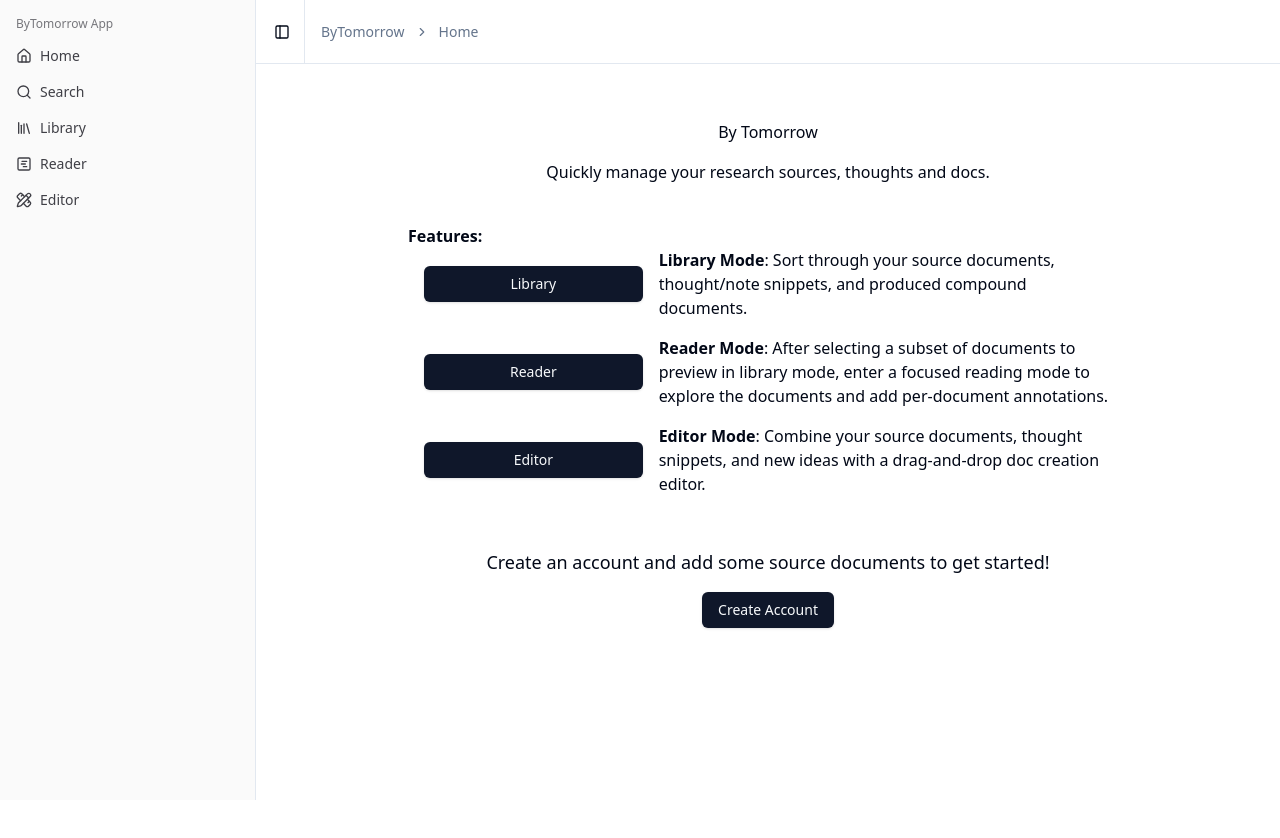
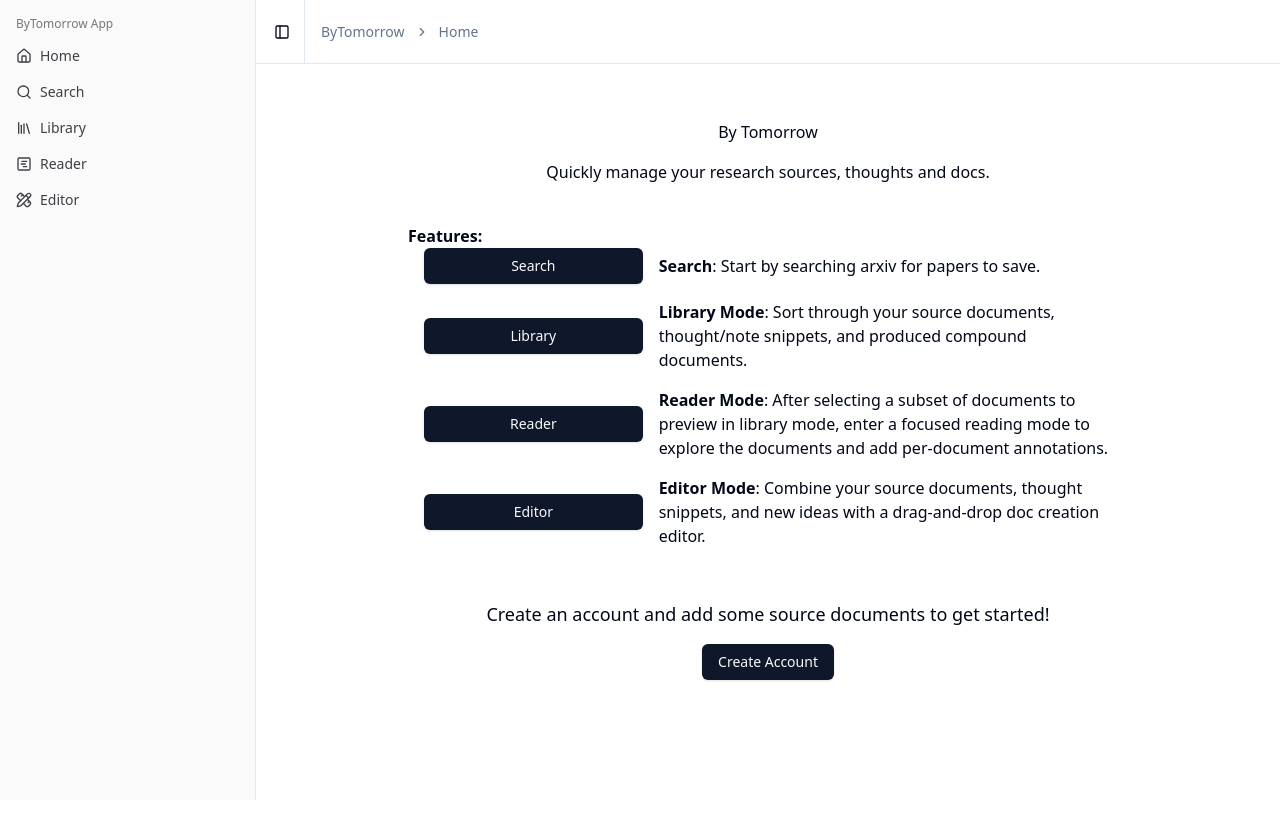
Before and after one commit to drothermel/by-tomorrow-app, a SvelteKit app in the folder by-tomorrow/: page / in a window 1280 px wide. Shown: the top 838 px of the page. Built offline with nearby package versions, Linux system fonts and the light colour scheme.

Commit message:
add link to search on the homepage

```diff
--- a/by-tomorrow/src/routes/+page.svelte
+++ b/by-tomorrow/src/routes/+page.svelte
@@ -16,6 +16,12 @@
 		<h2 class="text-left border-b-0 font-semibold px-4 mb-0">Features:</h2>
 		<!--Mode Options-->
 		<div class="flex flex-col mx-auto gap-y-4 gap-x-8 px-4 sm:px-6 lg:px-8">
+			<div class="grid gird-cols-1 md:grid-cols-3 gap-4 items-center">
+				<Button href="/search">Search</Button>
+				<p class="text-m md:col-span-2">
+					<strong>Search</strong>: Start by searching arxiv for papers to save.
+				</p>
+			</div>
 			<!-- Library Mode-->
 			<div class="grid gird-cols-1 md:grid-cols-3 gap-4 items-center">
 				<Button href="/library">Library</Button>
```
